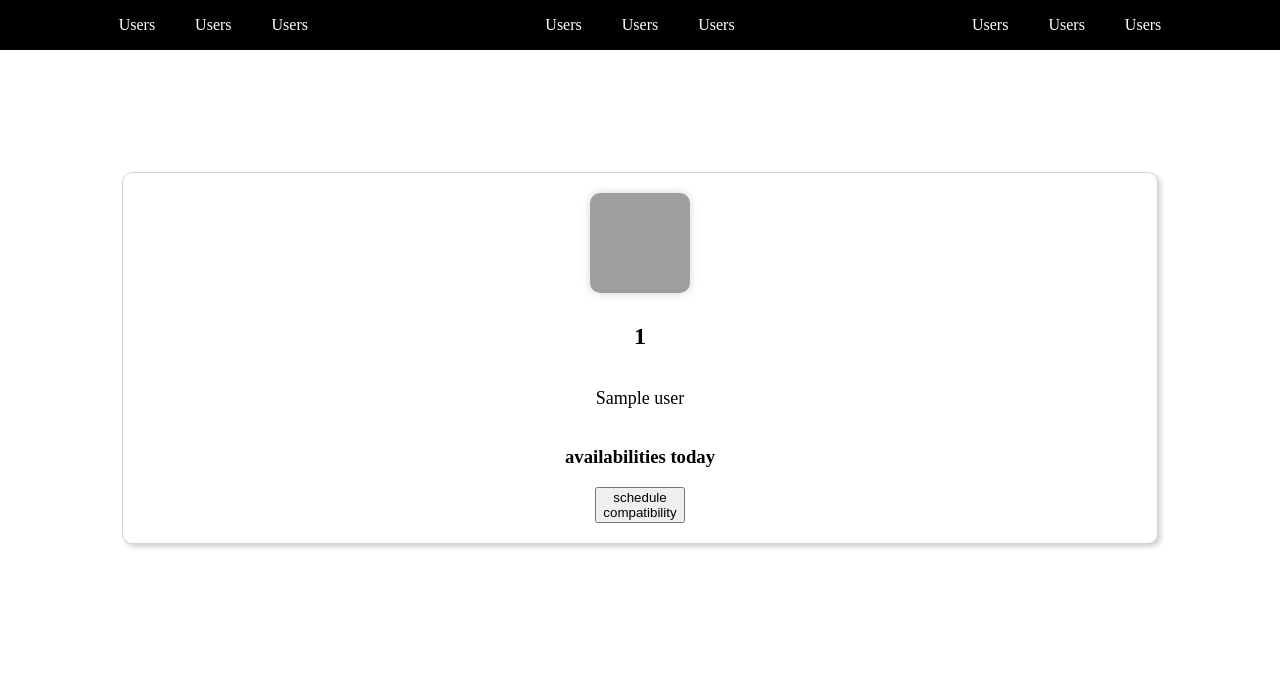
After one commit to shmulisarmy/calendar, a FastAPI app: template templates/users.html in a window 1280 px wide. The commit adds this page. Shown: the top 697 px of the page. Run offline with FastAPI, Linux system fonts and the light colour scheme; the template is opened without the code that fills it: most values are stand-ins (such as "Sample title", 1, 10 or a date in 2020); some libraries are stand-ins or nearby versions; grey boxes are pictures that could not be loaded.

Commit message:
added_users_page_with_shared_schedule_function

```diff
--- a/main.py
+++ b/main.py
@@ -5,9 +5,12 @@ from typing import Optional
 import sqlite3
 import hashlib
 import os
+from logic.availiblity import get_availabilies, get_availabilies_together
 
 app = FastAPI()
 templates = Jinja2Templates(directory="templates")
+
+
 
 
 
@@ -78,17 +81,41 @@ async def login(response: Response, username: str, password: str):
 def index(request: Request, username: str = Depends(authenticate_user)):
     return templates.TemplateResponse("calendar.html", {"request": request, "username": username})
 
+@app.get("/shared_availability/{other_user_id}/{date}")
+def get_availabilies_together_view(
+    other_user_id: int, date: str,
+    request: Request,
+    username: str = Depends(authenticate_user)
+):
+    conn = sqlite3.connect("main.db")
+    c = conn.cursor()
+    c.execute("SELECT id FROM users where name = ?", (username,))
+    this_user_id = c.fetchone()[0]
+    conn.close()
+
+    shared_availabilities = get_availabilies_together(this_user_id, other_user_id, date)
+
+    return templates.TemplateResponse("shared_availability.html", {"request": request, "shared_availabilities": shared_availabilities})
+
 
 
 
 @app.get("/users")
-def get_users():
+def get_users(reqest: Request):
     conn = sqlite3.connect("main.db")
     c = conn.cursor()
-    c.execute("SELECT * FROM users")
-    users = c.fetchall()
+    c.execute("SELECT name, email, id FROM users")
+    users: list = c.fetchall()
     conn.close()
-    return users
+
+    today = "2020-01-01"
+    availabilities = []
+
+    for user in users:
+        availabilities.append(get_availabilies(user[2], today))
+        print(f"availabilities: {availabilities}")
+
+    return templates.TemplateResponse("users.html", {"request": reqest, "users": users, "availabilities": availabilities, "get_availabilies": get_availabilies, "today": today})
 
 
 @app.get("/events")
@@ -179,7 +206,7 @@ def delete_event(id: int = Form(...), username: str = Depends(authenticate_user)
     c.execute("DELETE FROM events where id = ? and user_id = (select id from users where name = ?)", (id, username))
     conn.commit()
     conn.close()
-    return Response(status_code=status.HTTP_204_NO_CONTENT)
+    return {"message": "succes"}
 
 
 
--- a/templates/event.html
+++ b/templates/event.html
@@ -8,4 +8,4 @@
         <input type="text" name="description" id="description" value="{{description}}"><br>
         <button type="submit">Edit</button>
     </form>
-    <button class="x" hx-post="/events/delete" hx-vals="id={{id}}" hx-confirm="Are you sure?">X</button>
+    <button class="x" hx-post="/events/delete" hx-vars='{"id": "{{id}}"}' hx-confirm="Are you sure?">X</button>
--- a/templates/events.html
+++ b/templates/events.html
@@ -18,7 +18,6 @@
     {% endfor %}
 </main>
 <center>
-
     <form class="create-event" action="/events/create" method="post" hx-target="#events" hx-swap="beforeend">
         <label for="name">Name</label>
         <input type="text" name="name" id="name"><br>
--- /dev/null
+++ b/templates/shared_availability.html
@@ -0,0 +1,6 @@
+<div class="s_a">
+
+    {% for availability in shared_availabilities %}
+    <p>{{ availability[0] }} - {{ availability[1] }} </p>
+    {% endfor %}
+</div>
--- /dev/null
+++ b/templates/users.html
@@ -0,0 +1,112 @@
+    <script src="https://unpkg.com/htmx.org@1.7.0/dist/htmx.min.js"></script>
+
+
+<style>
+
+
+
+    body{
+        margin: 0%;
+
+
+    }
+    main {
+                margin: 8%;
+                display: grid;
+                grid-template-columns: repeat(auto-fit, minmax(300px, 1fr));
+                grid-gap: 20px;
+            }
+    .user {
+        transition: 1s;
+        border: 1px solid lightgray;
+        border-radius: 10px;
+        box-shadow: 3px 3px 5px lightgray;
+        background-color: white;
+        padding: 20px;
+        margin: 20px;
+        min-width: 300px;
+        display: flex;
+        flex-direction: column;
+        align-items: center;
+    }
+
+    .user img {
+        width: 100px;
+        height: 100px;
+        object-fit: cover;
+        border-radius: 10px;
+        box-shadow: 0px 0px 10px lightgray;
+        margin-bottom: 10px;
+    }
+
+    .user h2 {
+        font-size: 24px;
+        font-weight: bold;
+    }
+
+    .user p {
+        font-size: 18px;
+    }
+    nav{
+        z-index: 1;
+                background-color: black;
+                color: white;
+                display: flex;
+                justify-content: space-around;
+                position: sticky;
+                top: 0%;
+            }
+
+            nav .nav-left, nav .nav-right, nav .nav-middle{
+                display: flex;
+                justify-content: space-around;
+                p{
+                    margin-right: 20px;
+                    margin-left: 20px;
+                }
+            }
+
+            @keyframes bounce {
+                50%{
+                    transform: scale(1.1) translateY(-10px);
+                }
+            }
+            .user:hover{
+                text-shadow: 1px 1px 1px ;
+                animation: bounce 2s;
+                border: 5px solid black;
+            }
+</style>
+
+<nav>
+    <div class="nav-right">
+        <p>Users</p>
+        <p>Users</p>
+        <p>Users</p>
+    </div>
+    <div class="nav-middle">
+        <p>Users</p>
+        <p>Users</p>
+        <p>Users</p>
+    </div>
+    <div class="nav-left">
+        <p>Users</p>
+        <p>Users</p>
+        <p>Users</p>
+    </div>
+</nav>
+<main>
+    {% for user in users %}
+    <div class="user">
+        <img src="https://picsum.photos/100/100/?random" alt="">
+        <h2>{{ user[0] }}</h2>
+        <p>{{ user[1] }}</p>
+        <h3>availabilities today</h3>
+        {% for availability in get_availabilies(user[2], today) %}
+            <p>{{ availability[0] }} - {{ availability[1] }} </p>
+        {% endfor %}
+        <button hx-get="/shared_availability/{{user[2]}}/{{today}}" hx-swap="outerHtml">schedule<br>compatibility</button>
+
+    </div>
+    {% endfor %}
+</main>
```
Also changed, not shown: logic/availiblity.py (added, +52 -0 lines), logic/firstAvailible_time.py (deleted, +0 -40 lines), logic/__init__.py (added), main.db.
